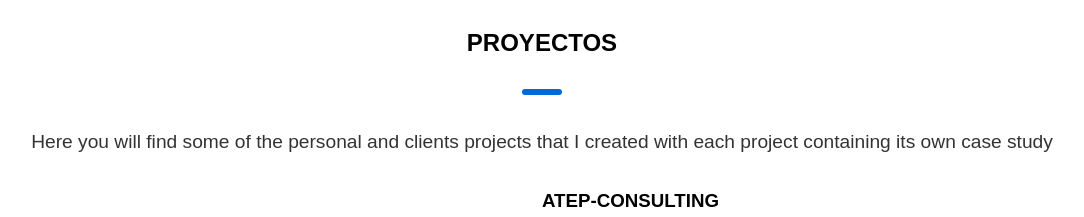
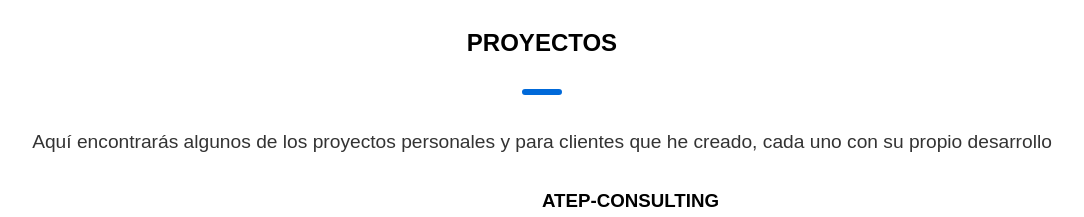
Before and after one commit to PabloTei/portfolio-pablo, a React (Vite) app: page / in a window 1280 px wide. Shown: the part 1840-2057 px from the top of the page, without its empty margins (98-1182 px from the left). Built offline with nearby package versions, Linux system fonts and the light colour scheme.

Commit message:
traduccion textos al español

```diff
--- a/src/pages/Home/Home.css
+++ b/src/pages/Home/Home.css
@@ -195,7 +195,7 @@ main section {
   text-align: left;
 }
 
-@media only screen and (max-width: 999px) {
+@media only screen and (max-width: 1100px) {
   .project-description {
     align-items: center;
   }
--- a/src/pages/Home/Home.jsx
+++ b/src/pages/Home/Home.jsx
@@ -56,8 +56,8 @@ const Home = () => {
           <h2>PROYECTOS</h2>
           <span className="line-bottom"></span>
           <p>
-            Here you will find some of the personal and clients projects that I
-            created with each project containing its own case study
+            Aquí encontrarás algunos de los proyectos personales y para clientes
+            que he creado, cada uno con su propio desarrollo
           </p>
           <div className="all-projects">
             {projects.map((project) => (
```
